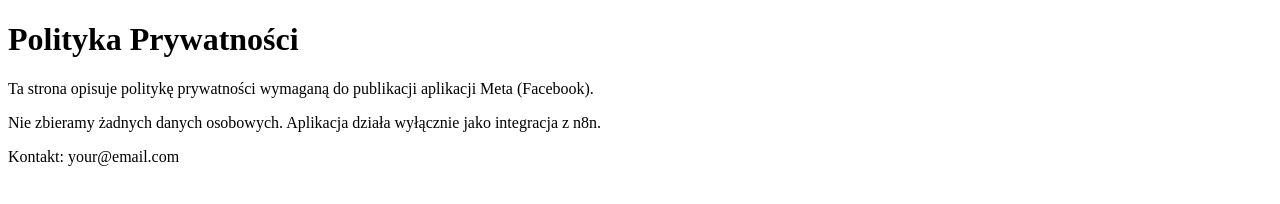
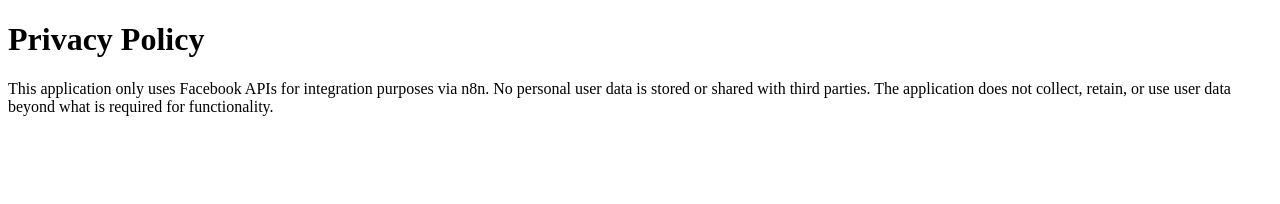
Before and after one commit to companysocialmedia/website_test, a plain HTML site: page privacy.html in a window 1280 px wide. Drawn offline with Linux system fonts and the light colour scheme.

Commit message:
Update privacy.html

```diff
--- a/privacy.html
+++ b/privacy.html
@@ -1,14 +1,13 @@
 <!DOCTYPE html>
-<html lang="pl">
+<html lang="en">
 <head>
-  <meta charset="UTF-8">
-  <meta name="viewport" content="width=device-width, initial-scale=1.0">
-  <title>Polityka Prywatności</title>
+  <meta charset="UTF-8" />
+  <meta name="viewport" content="width=device-width, initial-scale=1.0" />
+  <title>Privacy Policy</title>
 </head>
 <body>
-  <h1>Polityka Prywatności</h1>
-  <p>Ta strona opisuje politykę prywatności wymaganą do publikacji aplikacji Meta (Facebook).</p>
-  <p>Nie zbieramy żadnych danych osobowych. Aplikacja działa wyłącznie jako integracja z n8n.</p>
-  <p>Kontakt: your@email.com</p>
+  <h1>Privacy Policy</h1>
+  <p>This application only uses Facebook APIs for integration purposes via n8n. No personal user data is stored or shared with third parties. The application does not collect, retain, or use user data beyond what is required for functionality.</p>
+
 </body>
 </html>
```
